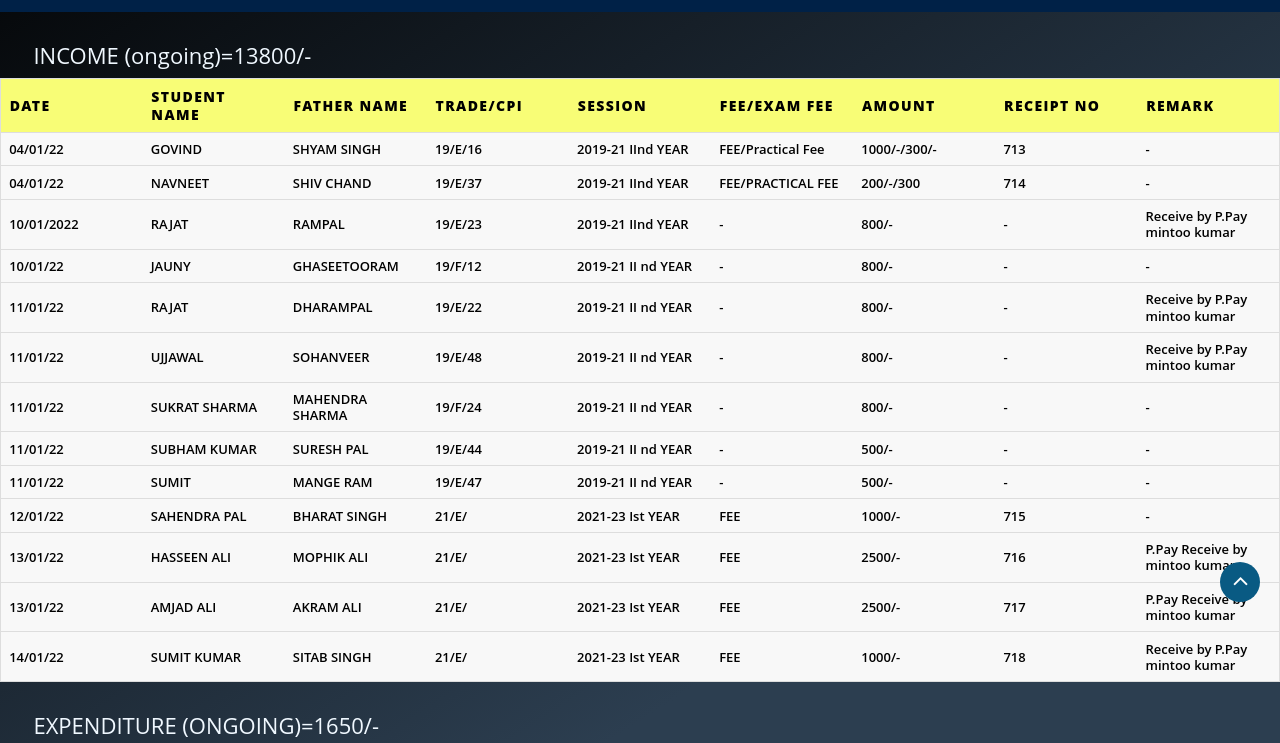
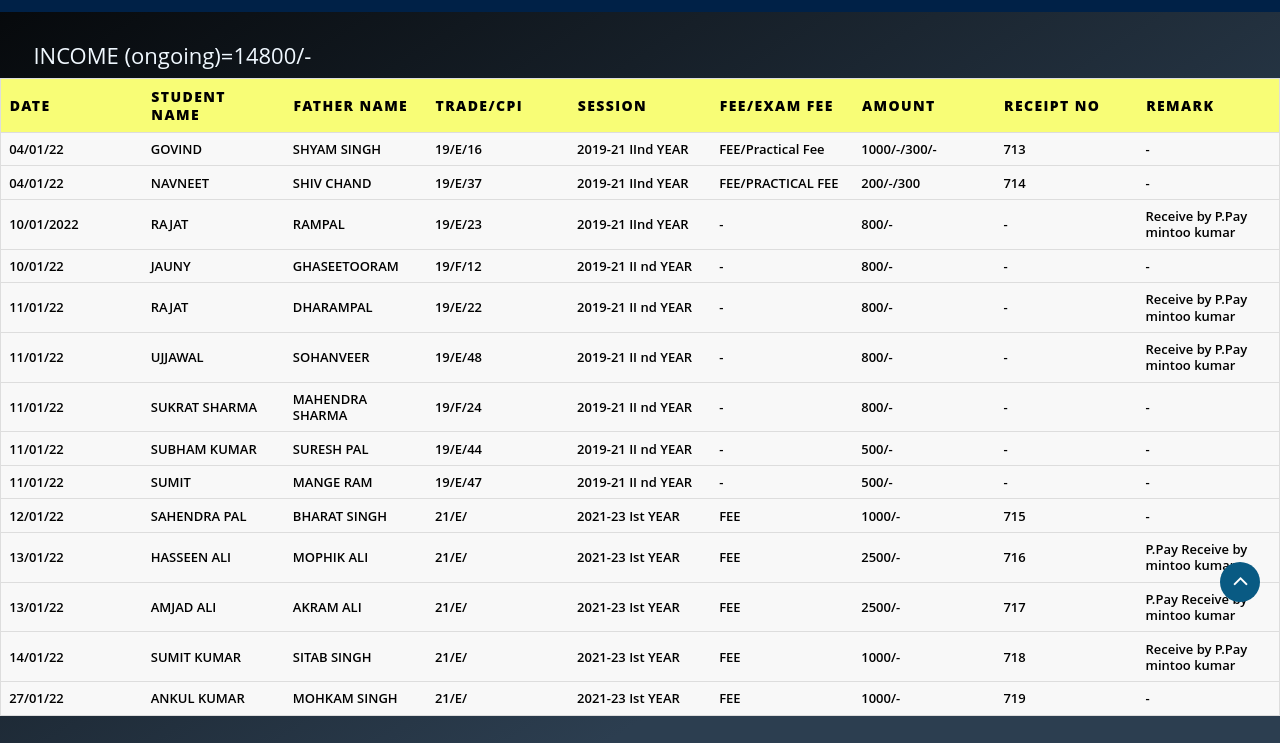
Before and after one commit to ankurtyagi7/FEE-STATUS.githhub.io, a plain HTML site: page January-2022.html in a window 1280 px wide. Shown: the part 188-931 px from the top of the page. Drawn offline with Linux system fonts and the light colour scheme.

Commit message:
January-2022 Update
my website

```diff
--- a/January-2022.html
+++ b/January-2022.html
@@ -242,7 +242,7 @@ body {
 	</section>
 
 	<!-- end section -->
-     <div class= "gap"> <h2>&#8194 &#8194 INCOME (ongoing)=13800/- </h2>  </div>
+     <div class= "gap"> <h2>&#8194 &#8194 INCOME (ongoing)=14800/- </h2>  </div>
 
       <table>
  <!-- <caption>FEE  STATUS/ DEC-2021</caption> -->
@@ -466,7 +466,20 @@ body {
 
     </tr>
 
+       <tr>
+      <td data-label="DATE">27/01/22</td>
+      <td data-label="STUDENT NAME">ANKUL KUMAR</td>
+      <td data-label="FATHER NAME">MOHKAM SINGH</td>
+      <td data-label="TRADE/CPI">21/E/</td>
+        <td data-label="SESSION">2021-23 Ist YEAR</td>
+      <td data-label="FEE">FEE</td>
+      <td data-label="AMOUNT">1000/-</td>
+        <td data-label="RECEIPT NO"> 719 </td>
+      <td data-label="REMARK">-</td>
 
+
+
+    </tr>
 
   </tbody>
 
@@ -609,7 +622,7 @@ body {
   <tr>
       <td data-label="DATE">--/01/22</td>
       <td data-label="RECEIVE BY"> ANKUR TYAGI</td>
-      <td data-label="AMOUNT">3750/-</td>
+      <td data-label="AMOUNT">4750/-</td>
       <td data-label=" FINAL RECEIVE BY">-</td>
 
 
```
